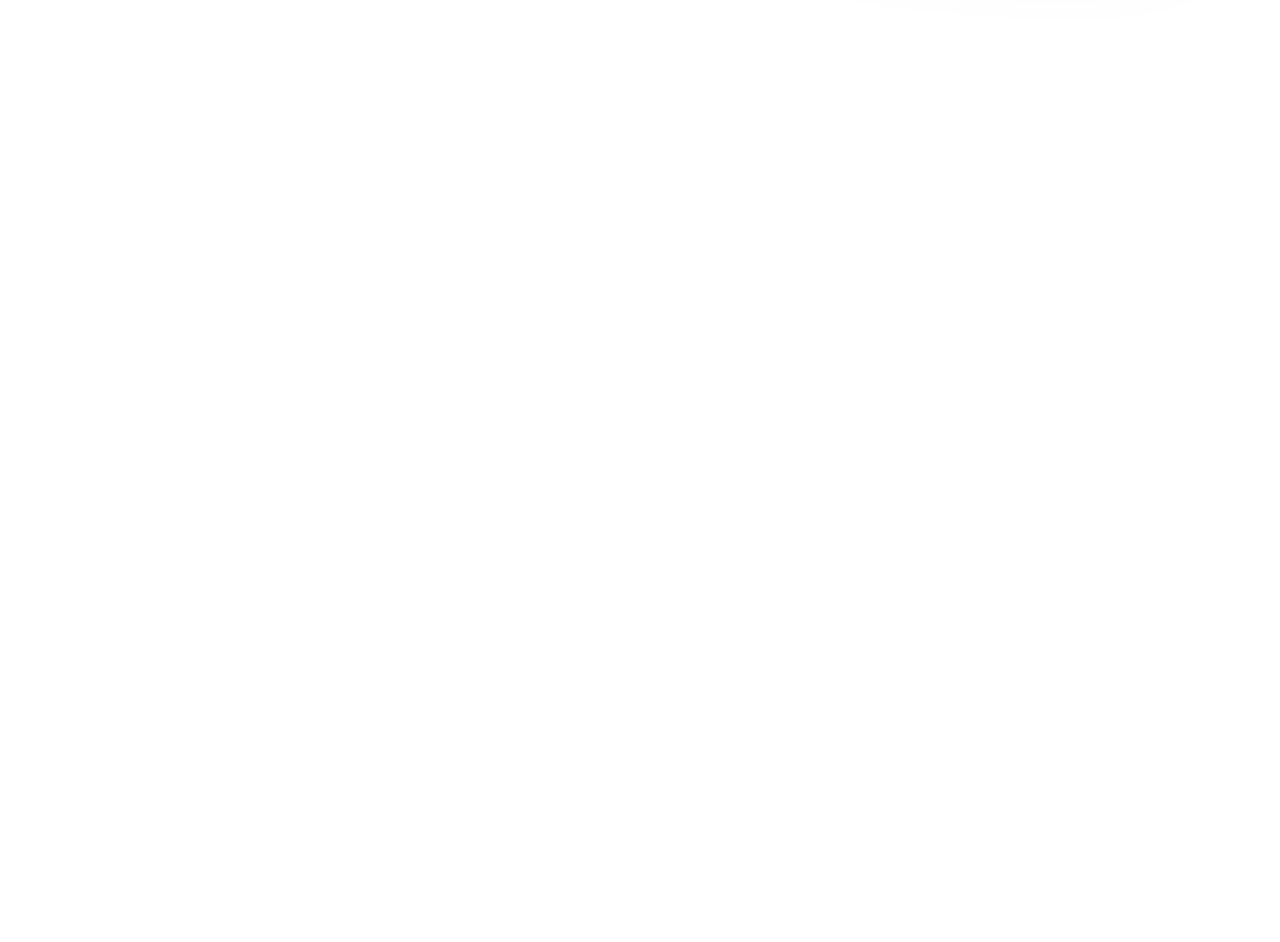
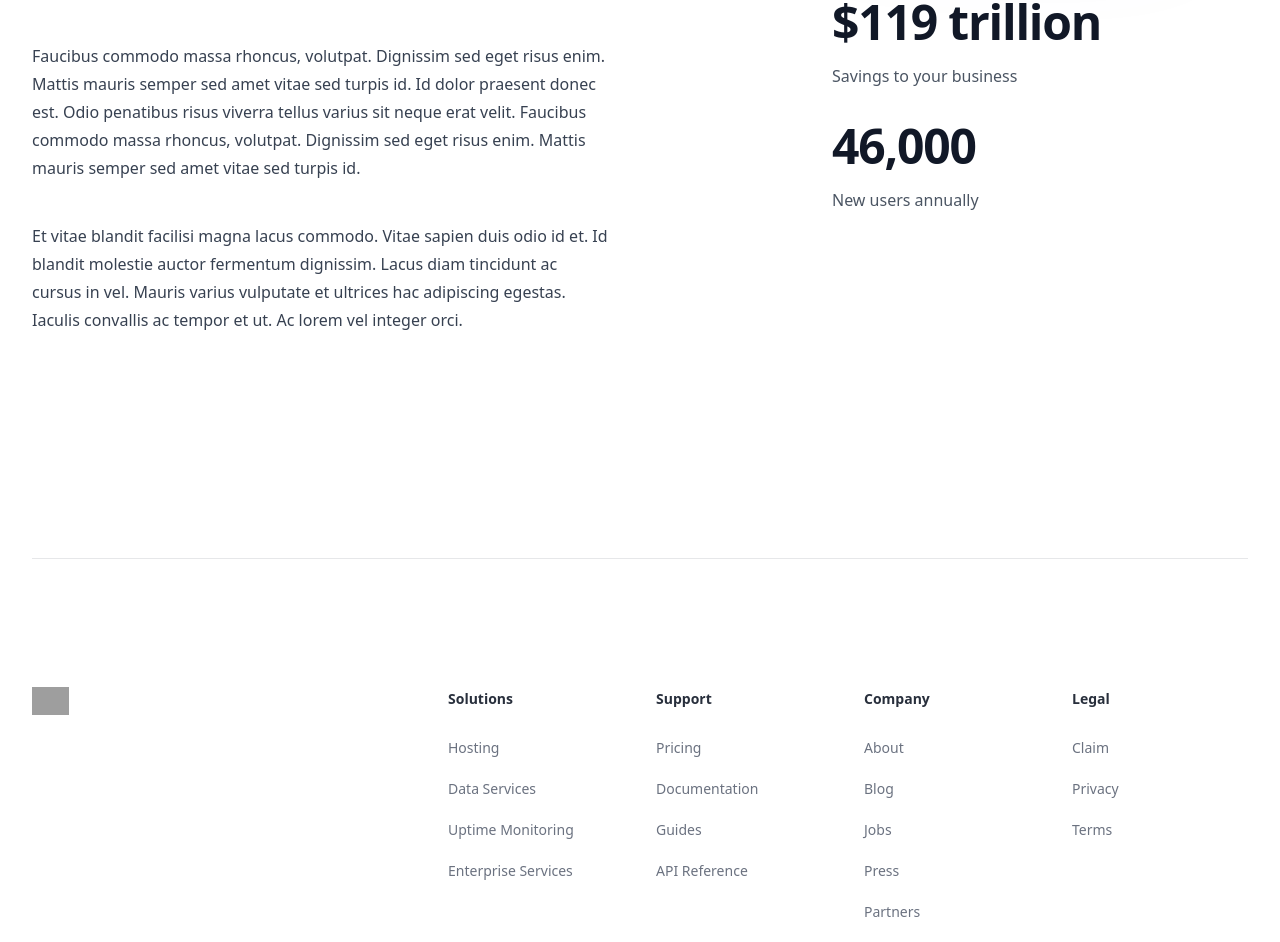
Before and after one commit to willy-wagtail/mewtwo, an Angular app: page / in a window 1280 px wide. Shown: the part 1150-2092 px from the top of the page. Before the commit the page ends 1035 px from the top, so only its background shows below. Built offline with nearby package versions, Linux system fonts and the light colour scheme; grey boxes are pictures that could not be loaded.

Commit message:
added section and footer to about-us

```diff
--- a/src/app/marketing/about-us/about-us.component.html
+++ b/src/app/marketing/about-us/about-us.component.html
@@ -245,6 +245,264 @@
       </div>
     </div>
   </div>
+
+  <div class="mx-auto mt-12 max-w-7xl px-6 sm:mt-0 lg:px-8 -xl:mt-8">
+    <div class="mx-auto max-w-2xl lg:mx-0 lg:max-w-none">
+      <h2 class="text-3xl font-bold tracking-tight text-gray-900 sm:text-4xl">
+        Our mission
+      </h2>
+
+      <div class="mt-6 flex flex-col gap-x-8 gap-y-20 lg:flex-row">
+        <div class="lg:w-full lg:max-w-2xl lg:flex-auto">
+          <p class="text-xl leading-8 text-gray-600">
+            Aliquet nec orci mattis amet quisque ullamcorper neque, nibh sem. At
+            arcu, sit dui mi, nibh dui, diam eget aliquam. Quisque id at vitae
+            feugiat egestas ac. Diam nulla orci at in viverra scelerisque eget.
+            Eleifend egestas fringilla sapien.
+          </p>
+
+          <div class="mt-10 max-w-xl text-base leading-7 text-gray-700">
+            <p>
+              Faucibus commodo massa rhoncus, volutpat. Dignissim sed eget risus
+              enim. Mattis mauris semper sed amet vitae sed turpis id. Id dolor
+              praesent donec est. Odio penatibus risus viverra tellus varius sit
+              neque erat velit. Faucibus commodo massa rhoncus, volutpat.
+              Dignissim sed eget risus enim. Mattis mauris semper sed amet vitae
+              sed turpis id.
+            </p>
+
+            <p class="mt-10">
+              Et vitae blandit facilisi magna lacus commodo. Vitae sapien duis
+              odio id et. Id blandit molestie auctor fermentum dignissim. Lacus
+              diam tincidunt ac cursus in vel. Mauris varius vulputate et
+              ultrices hac adipiscing egestas. Iaculis convallis ac tempor et
+              ut. Ac lorem vel integer orci.
+            </p>
+          </div>
+        </div>
+
+        <div class="lg:flex lg:flex-auto justify-center">
+          <dl class="w-64 xl:w-80 space-y-8">
+            <div class="flex flex-col-reverse gap-y-4">
+              <dt class="text-base leading-7 text-gray-600">
+                Objects classified every 24 hours
+              </dt>
+              <dd class="text-5xl font-semibold tracking-tight text-gray-900">
+                44 million
+              </dd>
+            </div>
+
+            <div class="flex flex-col-reverse gap-y-4">
+              <dt class="text-base leading-7 text-gray-600">
+                Savings to your business
+              </dt>
+              <dd class="text-5xl font-semibold tracking-tight text-gray-900">
+                $119 trillion
+              </dd>
+            </div>
+
+            <div class="flex flex-col-reverse gap-y-4">
+              <dt class="text-base leading-7 text-gray-600">
+                New users annually
+              </dt>
+              <dd class="text-5xl font-semibold tracking-tight text-gray-900">
+                46,000
+              </dd>
+            </div>
+          </dl>
+        </div>
+      </div>
+    </div>
+  </div>
 </main>
 
-<footer></footer>
+<div class="max-w-7xl mt-32 mx-auto sm:px-8 px-6">
+  <footer
+    aria-labelledby="footer-heading"
+    class="py-24 sm:py-32 sm:mt-56 border-t border-gray-900/[0.1] relative"
+  >
+    <h2 id="footer-heading" class="sr-only">Footer</h2>
+
+    <div class="xl:grid xl:grid-cols-3 xl:gap-8">
+      <img
+        class="h-7"
+        src="https://tailwindui.com/img/logos/mark.svg?color=indigo&amp;shade=600"
+        alt="Company name"
+      />
+
+      <div class="mt-16 grid grid-cols-2 gap-8 xl:mt-0 xl:col-span-2">
+        <div class="md:grid md:grid-cols-2 md:gap-8">
+          <div>
+            <h3 class="text-sm font-semibold leading-6 text-gray-900/[0.9]">
+              Solutions
+            </h3>
+
+            <ul role="list" class="mt-6">
+              <li>
+                <a
+                  href="#"
+                  class="text-sm leading-6 text-gray-500 hover:text-indigo-600"
+                >
+                  Hosting
+                </a>
+              </li>
+
+              <li class="mt-4">
+                <a
+                  href="#"
+                  class="text-sm leading-6 text-gray-500 hover:text-indigo-600"
+                >
+                  Data Services
+                </a>
+              </li>
+
+              <li class="mt-4">
+                <a
+                  href="#"
+                  class="text-sm leading-6 text-gray-500 hover:text-indigo-600"
+                >
+                  Uptime Monitoring
+                </a>
+              </li>
+
+              <li class="mt-4">
+                <a
+                  href="#"
+                  class="text-sm leading-6 text-gray-500 hover:text-indigo-600"
+                >
+                  Enterprise Services
+                </a>
+              </li>
+            </ul>
+          </div>
+
+          <div class="mt-10 md:mt-0">
+            <h3 class="text-sm font-semibold leading-6 text-gray-900/[0.9]">
+              Support
+            </h3>
+
+            <ul role="list" class="mt-6">
+              <li>
+                <a
+                  href="#"
+                  class="text-sm leading-6 text-gray-500 hover:text-indigo-600"
+                >
+                  Pricing
+                </a>
+              </li>
+
+              <li class="mt-4">
+                <a
+                  href="#"
+                  class="text-sm leading-6 text-gray-500 hover:text-indigo-600"
+                >
+                  Documentation
+                </a>
+              </li>
+
+              <li class="mt-4">
+                <a
+                  href="#"
+                  class="text-sm leading-6 text-gray-500 hover:text-indigo-600"
+                >
+                  Guides
+                </a>
+              </li>
+
+              <li class="mt-4">
+                <a
+                  href="#"
+                  class="text-sm leading-6 text-gray-500 hover:text-indigo-600"
+                >
+                  API Reference
+                </a>
+              </li>
+            </ul>
+          </div>
+        </div>
+
+        <div class="md:grid md:grid-cols-2 md:gap-8">
+          <div>
+            <h3 class="text-sm font-semibold leading-6 text-gray-900/[0.9]">
+              Company
+            </h3>
+
+            <ul role="list" class="mt-6">
+              <li>
+                <a
+                  href="#"
+                  class="text-sm leading-6 text-gray-500 hover:text-indigo-600"
+                  >About</a
+                >
+              </li>
+
+              <li class="mt-4">
+                <a
+                  href="#"
+                  class="text-sm leading-6 text-gray-500 hover:text-indigo-600"
+                  >Blog</a
+                >
+              </li>
+
+              <li class="mt-4">
+                <a
+                  href="#"
+                  class="text-sm leading-6 text-gray-500 hover:text-indigo-600"
+                  >Jobs</a
+                >
+              </li>
+
+              <li class="mt-4">
+                <a
+                  href="#"
+                  class="text-sm leading-6 text-gray-500 hover:text-indigo-600"
+                  >Press</a
+                >
+              </li>
+
+              <li class="mt-4">
+                <a
+                  href="#"
+                  class="text-sm leading-6 text-gray-500 hover:text-indigo-600"
+                  >Partners</a
+                >
+              </li>
+            </ul>
+          </div>
+
+          <div class="mt-10 md:mt-0">
+            <h3 class="text-sm font-semibold leading-6 text-gray-900/[0.9]">
+              Legal
+            </h3>
+
+            <ul role="list" class="mt-6">
+              <li>
+                <a
+                  href="#"
+                  class="text-sm leading-6 text-gray-500 hover:text-indigo-600"
+                  >Claim</a
+                >
+              </li>
+
+              <li class="mt-4">
+                <a
+                  href="#"
+                  class="text-sm leading-6 text-gray-500 hover:text-indigo-600"
+                  >Privacy</a
+                >
+              </li>
+
+              <li class="mt-4">
+                <a
+                  href="#"
+                  class="text-sm leading-6 text-gray-500 hover:text-indigo-600"
+                  >Terms</a
+                >
+              </li>
+            </ul>
+          </div>
+        </div>
+      </div>
+    </div>
+  </footer>
+</div>
```
